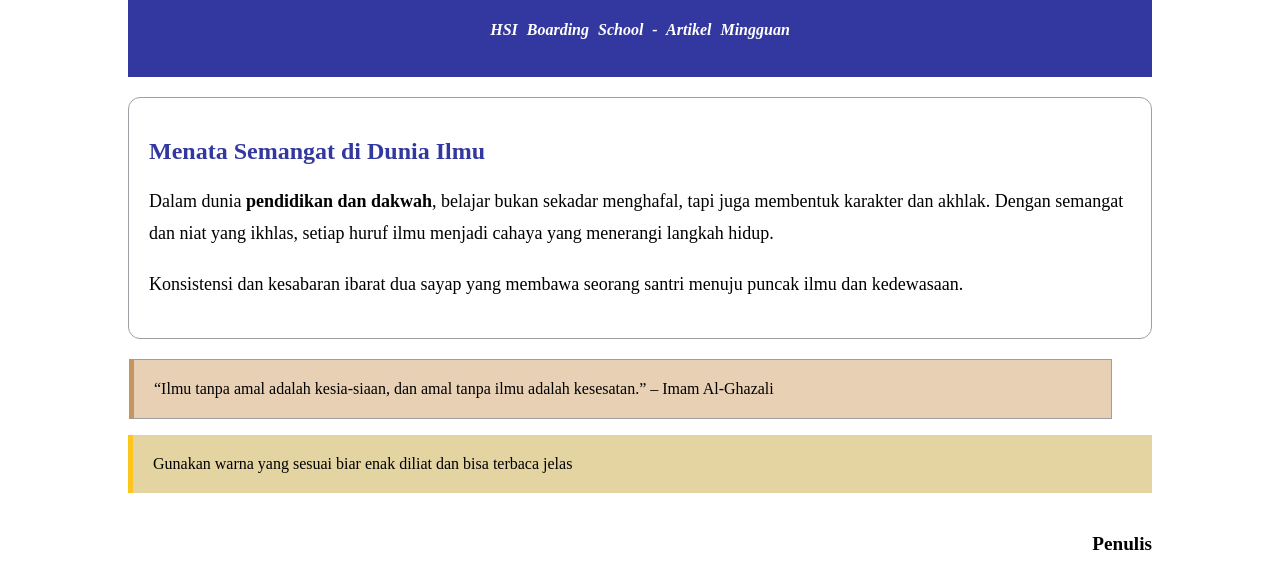
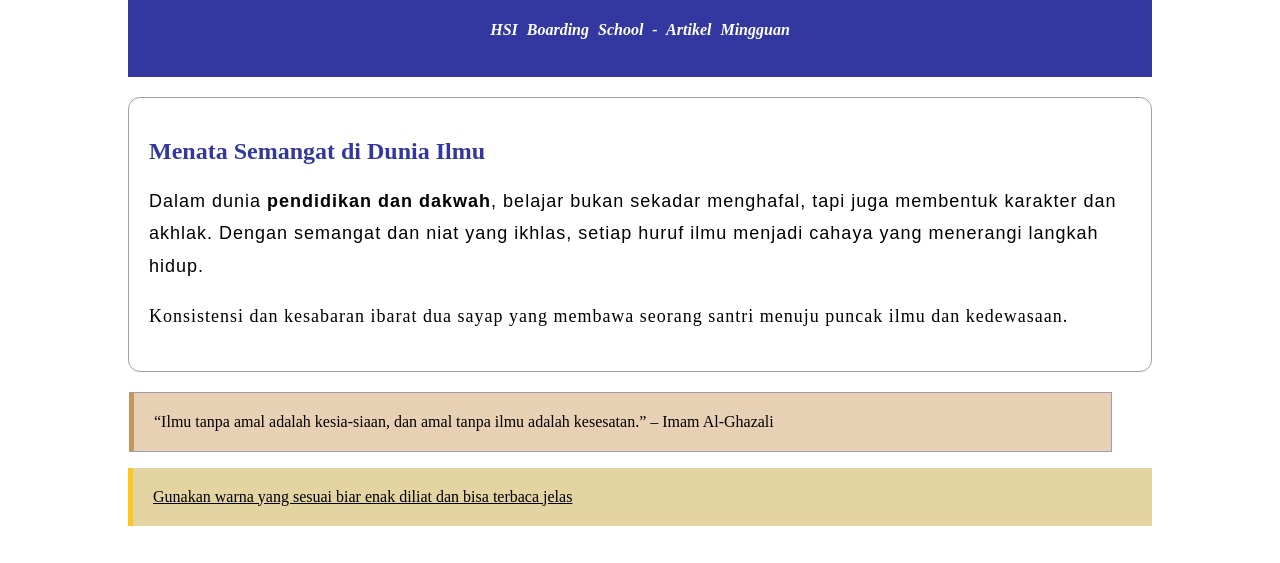
Before and after one commit to FawazDzaki/HTML, a plain HTML site: page Tugas-HTML/tugas-typography/index.html in a window 1280 px wide. Shown: the part 103-666 px from the top of the page. Drawn offline with Linux system fonts and the light colour scheme; a web font is replaced by a local one.

Commit message:
edit tugas

```diff
--- a/Tugas-HTML/tugas-typography/index.html
+++ b/Tugas-HTML/tugas-typography/index.html
@@ -15,7 +15,7 @@
     <main>
       <article class="box">
         <h2>Menata Semangat di Dunia Ilmu</h2>
-        <p>
+        <p class="playwrite-paragfar">
           Dalam dunia <b>pendidikan dan dakwah</b>, belajar bukan sekadar
           menghafal, tapi juga membentuk karakter dan akhlak. Dengan semangat
           dan niat yang ikhlas, setiap huruf ilmu menjadi cahaya yang menerangi
--- a/Tugas-HTML/tugas-typography/style.css
+++ b/Tugas-HTML/tugas-typography/style.css
@@ -2,6 +2,16 @@
 
 .playwrite {
   font-family: "Playwrite DE SAS", cursive;
+  font-optical-sizing: auto;
+  font-weight: weight;
+  font-style: normal;
+}
+
+
+@import url(https://fonts.google.com/specimen/Merriweather);
+
+.playwrite-paragfar{
+  font-family: "Playwrite DE SAS", sans-serif;
   font-optical-sizing: auto;
   font-weight: weight;
   font-style: normal;
@@ -12,6 +22,7 @@
   src: url(fonts/bismillah_script/Bismillah\ Script.ttf);
 }
 
+/* 1.font-size */
 .font{
   font-family:"Bismillah Script";
   color: #FCC61D;
@@ -27,6 +38,7 @@ body {
   background-color: white;
 }
 
+/* 2. text-transform */
 header h1 {
   text-transform: uppercase;
 }
@@ -35,9 +47,10 @@ header h4 {
   font-style: italic;
 }
 
-/* properti yang di pakai ada 2 */
-/* 1.text align */
-/* 2.line-heigth */
+/* properti yang di pakai ada 3 */
+/* 3.text align */
+/* 4.line-heigth */
+/* 5.word-spacing */
 
 header {
   text-align: center;
@@ -53,9 +66,11 @@ article h2 {
   color: #3338a0;
 }
 
+/* 6.letter-spacing */
 article p {
   line-height: 1.8;
   font-size: 18px;
+  letter-spacing: 1px;
 }
 
 .box {
@@ -79,13 +94,16 @@ article p {
   border-left: 5px solid #C59560 ;
 }
 
+/* 7.text-decoration */
 .note{
     background-color: #e4d4a2;
     border-left:5px solid #FCC61D;
     padding: 20px;
+    text-decoration:underline ;
 
 }
 
+/* 8. font-weigth */
 .ttd{
   font-weight:700;
   text-align: right;
```
